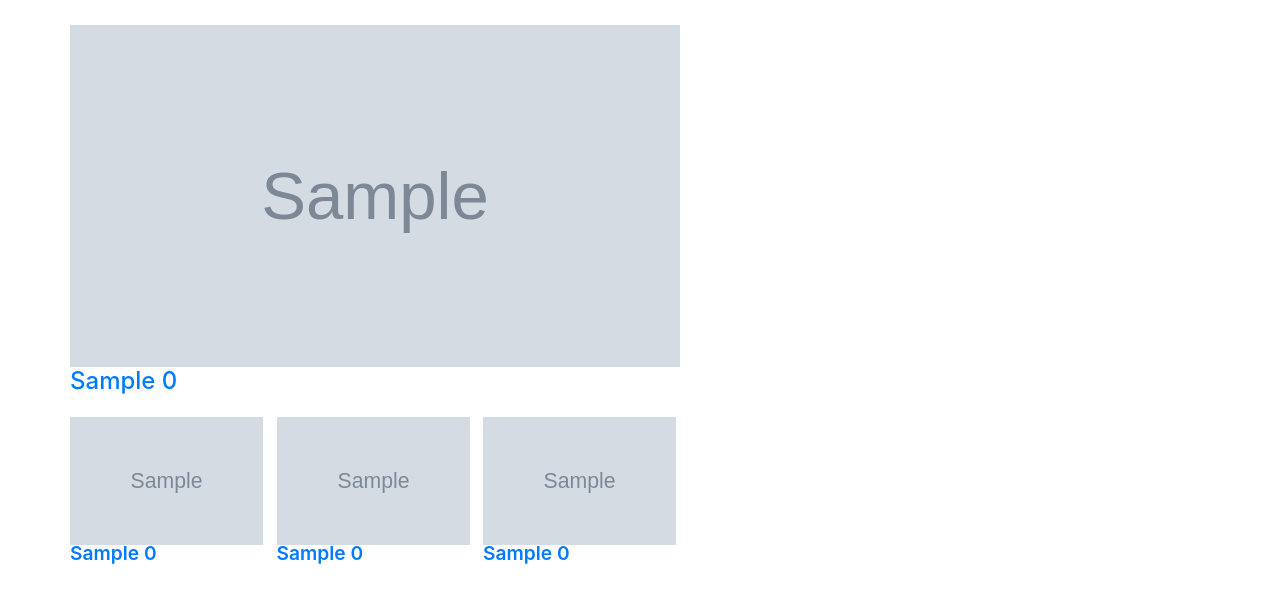
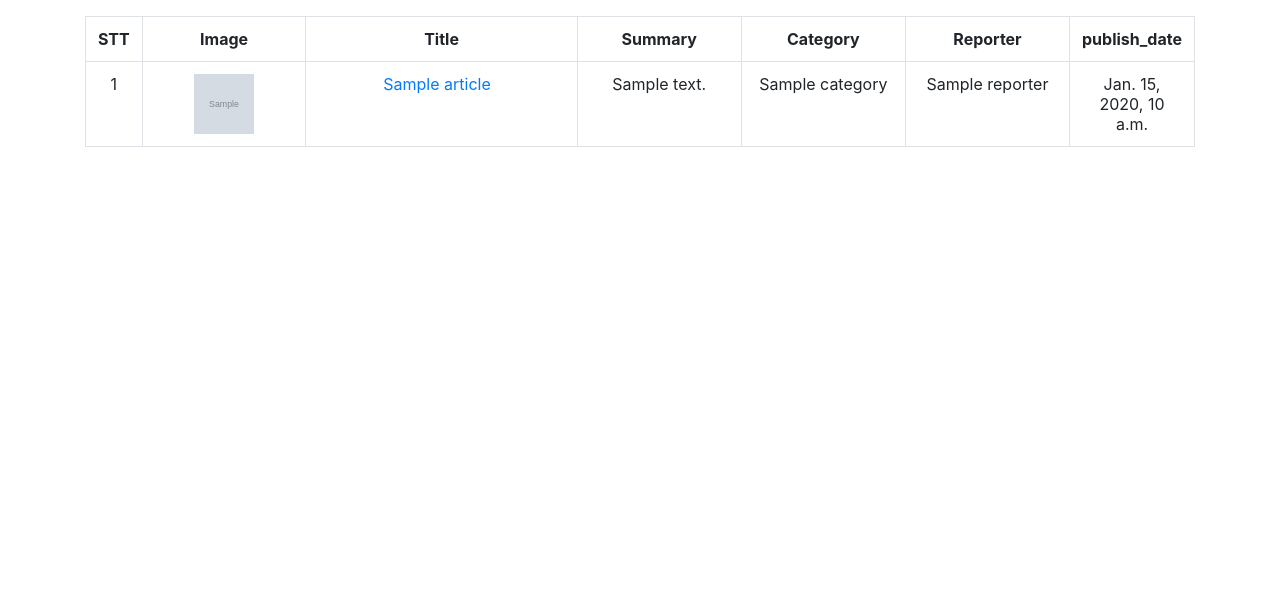
Before and after one commit to manhcuongdoan/web-newspaper, a Django app: template newspaper/papers/templates/user/index.html in a window 1280 px wide. Shown: the part 40-643 px from the top of the page. Run offline with Django 3.2, Linux system fonts and the light colour scheme; the template is opened without the code that fills it: most values are stand-ins (such as "Sample title", 1, 10 or a date in 2020); grey boxes marked "Sample" are stand-in pictures; some libraries are stand-ins or nearby versions.

```diff
--- a/newspaper/papers/templates/user/index.html
+++ b/newspaper/papers/templates/user/index.html
@@ -1,78 +1,35 @@
 {% extends 'user/base.html' %}
-{%block content %}
-<div class="container">
+{% block content %}
+<div class="container pt-3">
     {% if article_all %}
-    <div class="row">
-        <!-- main-column -->
-        <div class="col-lg-7">
-            <div class="rank1-stories">
-                <div class="story">
-                    <div class="story_thumb">
-                        <a href="article/{{ article_all.0.id }}">
-                            <img src="media/{{article_all.0.file}}" alt="article_image">
-                        </a>
-                    </div>
-                    <h4 class="story_heading">
-                        <a href="article/{{ article_all.0.id }}">
-                            {{ article_all.0.title }}
-                        </a>
-                    </h4>
+    <table class="table table-bordered">
+        <tr>
+          <th style="width:5%" class="text-center">STT</th>
+          <th style="width:15%" class="text-center">Image</th>
+          <th style="width:25%" class="text-center">Title</th>
+          <th style="width:15%" class="text-center">Summary</th>
+          <th style="width:15%" class="text-center">Category</th>
+          <th style="width:15%" class="text-center">Reporter</th>
+          <th style="width:25%" class="text-center">publish_date</th>
+        </tr>
+        {% for article in article_all %}
+        <tr>
+            <td class="text-center">{{ forloop.counter }}</td>
+            <td class="text-center"><img src="media/{{article.file}}" alt="article_image" style="width: 60px; height: 60px;"></td>
+            <td class="text-center">
+                <a href="article/{{ article.id }}" title="title">{{ article.title }} &nbsp;</a>
+            </td>
+            <td class="text-center">{{ article.summary }}</td>
+            <td class="text-center">{{ article.category.category_name }}</td>
+            <td class="text-center">{{ article.reporter.reporter_name }}</td>
+            <td class="text-center">{{ article.publish_date }}</td>
+        </tr>
 
-                </div>
-
-            </div>
-            <div class="rank2-stories">
-
-                <div class="story">
-                    <div class="story_thumb">
-                        <a href="article/{{ article_all.0.id }}">
-                            <img src="media/{{article_all.0.file}}" alt="article_image">
-                        </a>
-                    </div>
-                    <h4 class="story_heading">
-                        <a href="article/{{ article_all.0.id }}">
-                            {{ article_all.0.title }}
-                        </a>
-                    </h4>
-
-                </div>
-                <div class="story">
-                    <div class="story_thumb">
-                        <a href="article/{{ article_all.0.id }}">
-                            <img src="media/{{article_all.0.file}}" alt="article_image">
-                        </a>
-                    </div>
-                    <h4 class="story_heading">
-                        <a href="article/{{ article_all.0.id }}">
-                            {{ article_all.0.title }}
-                        </a>
-                    </h4>
-
-                </div>
-                <div class="story">
-                    <div class="story_thumb">
-                        <a href="article/{{ article_all.0.id }}">
-                            <img src="media/{{article_all.0.file}}" alt="article_image">
-                        </a>
-                    </div>
-                    <h4 class="story_heading">
-                        <a href="article/{{ article_all.0.id }}">
-                            {{ article_all.0.title }}
-                        </a>
-                    </h4>
-
-                </div>
-
-            </div>
-        </div>
-
-    </div>
+        {% endfor %}
+    </table>
     {% else %}
         <p>No article are available </p>
     {% endif %}
 
 </div>
-
-
-
 {% endblock %}
```
